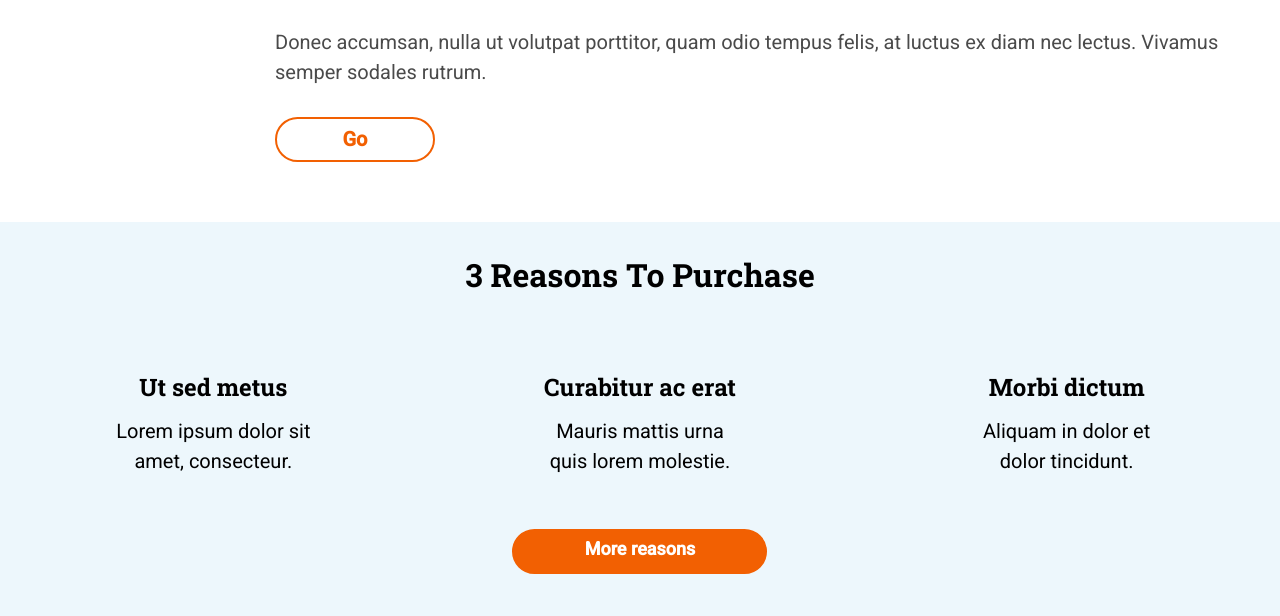
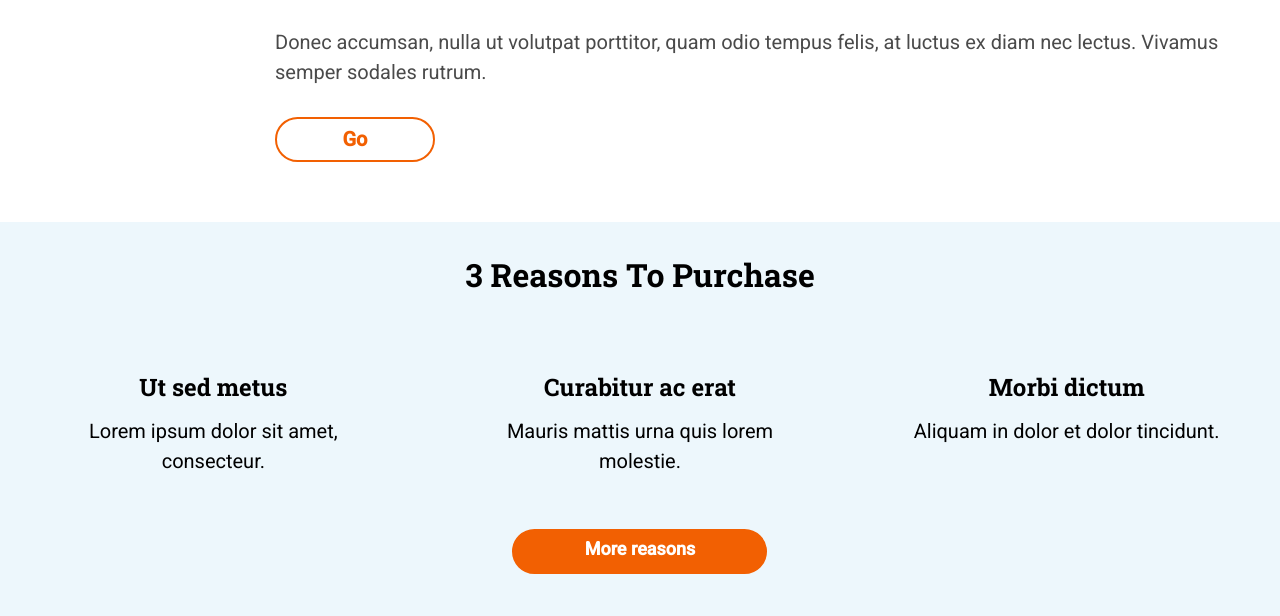
Before and after one commit to MariviEscudero/Anonymous-Proxy, a website: page docs/index.html in a window 1280 px wide. Shown: the part 724-1340 px from the top of the page. Drawn offline with nearby package versions, Linux system fonts and the light colour scheme; files that its build step writes are made by us from their sources.

Commit message:
finish code

```diff
--- a/src/scss/layout/_articles.scss
+++ b/src/scss/layout/_articles.scss
@@ -61,7 +61,7 @@
       grid-column-start: 2;
       @media (min-width: 768px) {
         font-size: 20px;
-        text-align: center;
+        width: auto;
       }
     }
   }
```
Also changed, not shown: src/html/partials/link.html (added).
